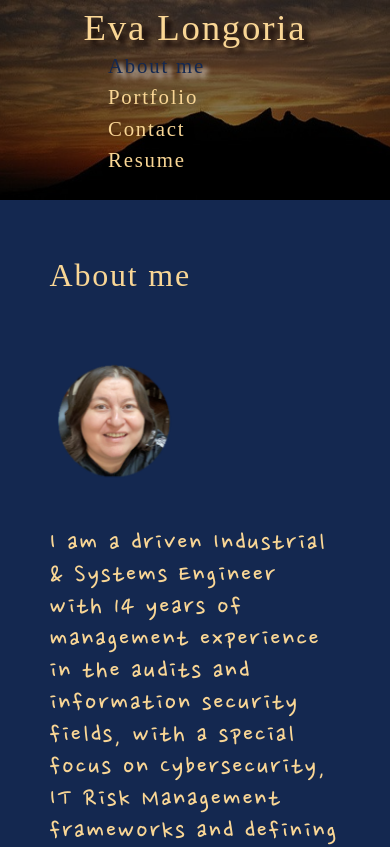
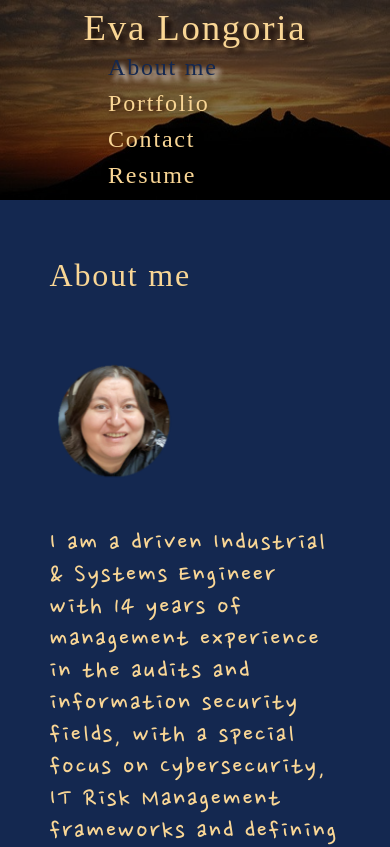
Before and after one commit to Maelikah/M20_ReactPortfolio, a React (Create React App) app: page / in a window 390 px wide. Shown: the top 847 px of the page. Built offline with nearby package versions, Linux system fonts and the light colour scheme; a web font is replaced by a local one.

Commit message:
fixed responsiveness and added dummy resume file for download

```diff
--- a/src/components/Resume.js
+++ b/src/components/Resume.js
@@ -5,7 +5,7 @@ function Resume() {
         <section className="my-5">
         <div className="my-2">
             <p>
-            📝 <a href="https://www.linkedin.com/in/eva-longoria">Download</a>
+            📝 <a href="/assets/resume.docx" download>Download</a>
             </p>
             <h3>Programming Proficiencies</h3>
             <ul className="ul">
--- a/src/index.css
+++ b/src/index.css
@@ -365,13 +365,13 @@ color: var(--bgc1);
 cursor: default;
 text-shadow: 5px 5px 5px rgb(253, 253, 253);
 }
-@media only screen and (max-width: 1300px) {
+@media only screen and (max-width: 1400px) {
     nav {
         position: static;
         display: block;
         z-index: 100;
-    margin: 0 10px;
-    font-size: 2rem;
+        margin:  -12px;
+        font-size: 2.0rem;
     }
     header h1 {
         display: block;
@@ -383,8 +383,36 @@ nav {
         position: static;
         display: block;
         z-index: 100;
+        margin: 0 0px;
+        font-size: 1.5rem;
+    }
+
+    header h1 {
+        display: block;
+        margin: 5px 10px;
+        height: 15px;
+        width: 100%;
+        text-align: center;
+        font-size: 2.3rem;
+        }
+    input[type="text"],
+    input[type="email"],
+    textarea {
+        width: 100%;
+        margin-bottom: 10px;
+        padding: 10px;
+        font-size: 1rem;
+    }
+
+}
+
+@media only screen and (max-width: 600px) {
+    nav {
+        position: static;
+        display: block;
+        z-index: 100;
         margin: 0 10px;
-    font-size: 1.3rem;
+        font-size: 1.5rem;
     }
     header h1 {
         display: block;
@@ -394,4 +422,12 @@ header h1 {
         text-align: center;
         font-size: 2.3rem;
         }
+        input[type="text"],
+        input[type="email"],
+        textarea {
+            width: 100%;
+            margin-bottom: 10px;
+            padding: 10px;
+            font-size: 1rem;
         }
+}
```
Also changed, not shown: 1 other file (tests, documents, lock files or other folders). Lines whose indentation alone changed are shown as unchanged.
